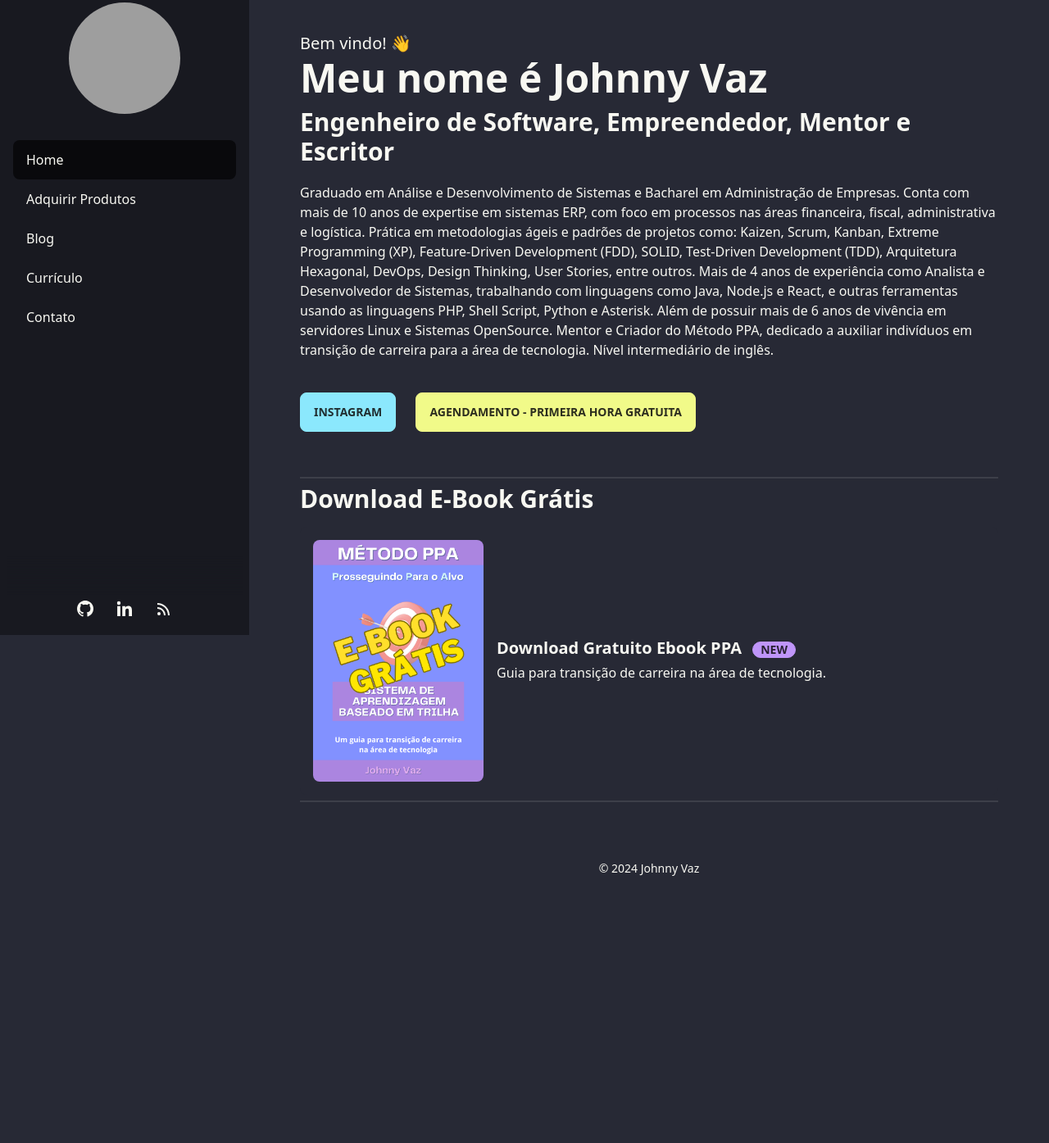
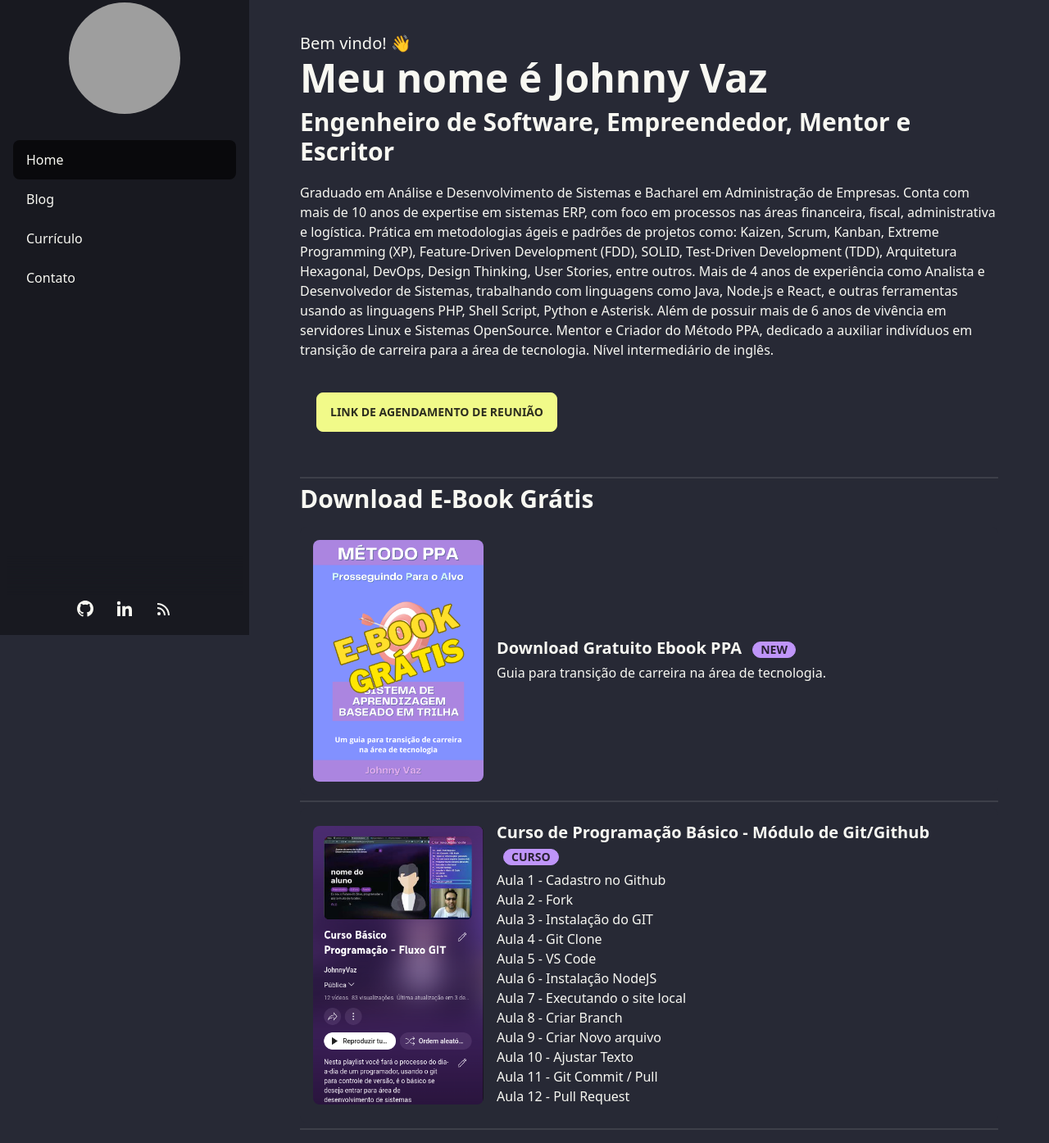
Before and after one commit to johnnyvaz/johnnyvaz-site, an Astro site: page / in a window 1280 px wide. Shown: the part 25-1420 px from the top of the page at 82% size. Before the commit the page ends 1123 px from the top, so only its background shows below. Built offline with nearby package versions, Linux system fonts and the light colour scheme; Astro itself is replaced by a stand-in of ours; grey boxes are pictures that could not be loaded.

Commit message:
feat: add curso

```diff
--- /dev/null
+++ b/src/components/HorizontalCardLista.astro
@@ -0,0 +1,58 @@
+---
+const { title, img, desc, url, badge, tags, target = "_blank" } = Astro.props;
+import { Image } from "astro:assets";
+const tag_url = url.split("/").slice(0, -1).join("/") + "/tag";
+---
+
+<div
+  class="rounded-lg bg-base-100 hover:shadow-xl transition ease-in-out hover:scale-[102%]"
+>
+  <a href={url} target={target}>
+    <div class="hero-content flex-col md:flex-row">
+      {
+        img && (
+          <Image
+            src={img}
+            width={750}
+            height={422}
+            format="webp"
+            alt={title}
+            class="max-w-full md:max-w-[13rem] rounded-lg"
+          />
+        )
+      }
+      <div class="grow w-full">
+        <h1 class="text-xl font-bold">
+          {title}
+          {badge && <div class="badge badge-secondary mx-2">{badge}</div>}
+        </h1>
+        <div class="py-1 text-1xl">
+          <ul>
+            <li>Aula 1 - Cadastro no Github</li>
+            <li>Aula 2 - Fork</li>
+            <li>Aula 3 - Instalação do GIT</li>
+            <li>Aula 4 - Git Clone</li>
+            <li>Aula 5 - VS Code</li>
+            <li>Aula 6 - Instalação NodeJS</li>
+            <li>Aula 7 - Executando o site local</li>
+            <li>Aula 8 - Criar Branch</li>
+            <li>Aula 9 - Criar Novo arquivo</li>
+            <li>Aula 10 - Ajustar Texto</li>
+            <li>Aula 11 - Git Commit / Pull</li>
+            <li>Aula 12 - Pull Request</li>
+          </ul>
+        </div>
+        <div class="card-actions justify-end">
+          {
+            tags &&
+              tags.map((tag) => (
+                <a href={`${tag_url}/${tag}`} class="badge badge-outline">
+                  {tag}
+                </a>
+              ))
+          }
+        </div>
+      </div>
+    </div>
+  </a>
+</div>
--- a/src/components/SideBarMenu.astro
+++ b/src/components/SideBarMenu.astro
@@ -7,7 +7,7 @@ const activeClass = "bg-base-300"; // For primary color replace with `active` cl
     <li><a class="py-3 text-base" id="home" href="/">Home</a></li>
     <!-- <li><a class="py-3 text-base" id="projects" href="/projects">Projects</a></li> -->
     <!-- <li><a class="py-3 text-base" id="services" href="/services">Services</a></li> -->
-    <li><a class="py-3 text-base" id="store" href="/store">Adquirir Produtos</a></li>
+    <!-- <li><a class="py-3 text-base" id="store" href="/store">Adquirir Produtos</a></li> -->
     <li><a class="py-3 text-base" id="blog" href="/blog/">Blog</a></li>
     <li><a class="py-3 text-base" id="cv" href="/cv">Currículo</a></li>
     <li><a class="py-3 text-base" id="contato" href="/contato">Contato</a>
--- a/src/pages/index.astro
+++ b/src/pages/index.astro
@@ -2,6 +2,7 @@
 import BaseLayout from "../layouts/BaseLayout.astro";
 import HorizontalCard from "../components/HorizontalCard.astro";
 import { getCollection } from "astro:content";
+import HorizontalCardLista from "@components/HorizontalCardLista.astro";
 
 const posts = (await getCollection("blog")).sort((a, b) => b.data.pubDate.valueOf() - a.data.pubDate.valueOf());
 
@@ -21,10 +22,10 @@ Mais de 4 anos de experiência como Analista e Desenvolvedor de Sistemas, trabal
       </text>
     </div>
     <div class="mt-8">
-      <a class="btn btn-info" href="https://www.instagram.com/johnnyvaz1" target="_blank">
-        Instagram</a>
+      <!-- <a class="btn btn-info" href="https://www.instagram.com/johnnyvaz1" target="_blank">
+        Instagram</a> -->
       <a href="https://calendar.app.google/2MFYhyCoHmXRejgm8" target="_blank" class="btn btn-warning ml-5">
-        Agendamento - Primeira hora gratuita
+        Link de Agendamento de Reunião
       </a>
     </div>
   </div>
@@ -39,6 +40,14 @@ Mais de 4 anos de experiência como Analista e Desenvolvedor de Sistemas, trabal
     desc="Guia para transição de carreira na área de tecnologia."
     url="https://lp.johnnyvaz.com.br/ebook"
     badge="NEW"
+  />
+  <div class="divider my-0"></div>
+
+  <HorizontalCardLista
+    title="Curso de Programação Básico - Módulo de Git/Github"
+    img="/playlist-git.png"
+    url="https://www.youtube.com/playlist?list=PLHwbOp0omtF9w_FHTD7cb2trwjRQvXP7Y"
+    badge="CURSO"
   />
   <div class="divider my-0"></div>
   <!-- <HorizontalCard
```
Also changed, not shown: public/playlist-git.png (added), 1 other file.
